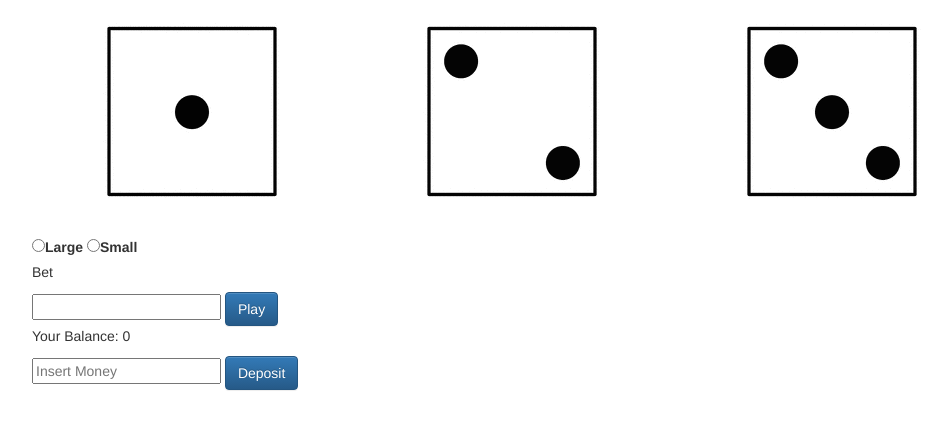
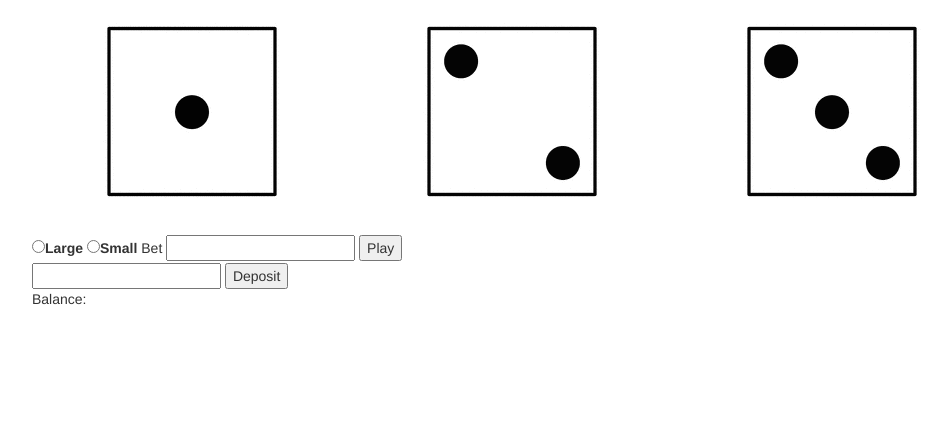
Before and after one commit to ZiluoH/Guessing-Game, a plain HTML site: page index.html in a window 1280 px wide. Shown: the part 82-512 px from the top of the page, without its empty margins (38-986 px from the left). Drawn offline with nearby package versions, Linux system fonts and the light colour scheme.

Commit message:
Add files via upload

```diff
--- a/index.html
+++ b/index.html
@@ -26,28 +26,21 @@
     <img src="" id="dice1"><img src="" id="dice2"><img src="" id="dice3">
   </div>
 <!-- <div class="radio"> -->
-
-
   <label><input type="radio" name="optradio" id="Large">Large</label>
 <!-- </div> -->
 <!-- <div class="radio"> -->
   <label><input type="radio" name="optradio" id="Small">Small</label>
 <!-- </div> -->
 
-<p>Bet</p> <input type="number" min="0" id="bet_amount"<br>
+Bet <input type="number" min="0" id="bet_amount">
 
 
-<button type="button" onclick="play()" class="btn btn-primary">Play</button>
+<button type="button" onclick="play()">Play</button><br>
 
-<br>
-<p>Your Balance: <span id="yourValue"></span></p>
+<input type="number" min="0" id="deposit_amount">
+<button type="button" onclick="deposit()">Deposit</button>
 
-<div class="deposit">
-  <input type="number" min="0" id="deposit_amount" placeholder="Insert Money">
-  <button type="button" onclick="deposit()" class="btn btn-primary">Deposit</button>
-
-</div>
-
+<p>Balance: <span id="balance"></span></p>
 
 </div>
 
--- a/js/main.js
+++ b/js/main.js
@@ -26,17 +26,13 @@ document.getElementById('dice2').src = dice_group[1].img
 document.getElementById('dice3').src = dice_group[2].img
 
 var yourValue = 0
-document.getElementById('yourValue').innerHTML = yourValue
 var win = 0
 
+function deposit() {
 
-function deposit(){
-	var depositValue = document.getElementById('deposit_amount').value
-	yourValue = yourValue + depositValue
-
-	document.getElementById('yourValue').innerHTML = yourValue
-	console.log(yourValue)
-	console.log(depositValue)
+var deposit_amount = document.getElementById('deposit_amount').value
+yourValue = +yourValue + +deposit_amount
+document.getElementById('balance').innerHTML = yourValue
 }
 
 
@@ -76,6 +72,5 @@ if (Large.checked && sum > 10)
     yourValue = yourValue + win
 	console.log("dice roll " + sum)
     console.log("Now you have " + yourValue)
-    document.getElementById('yourValue').innerHTML = yourValue
-
+    document.getElementById('balance').innerHTML = yourValue
 }
```
